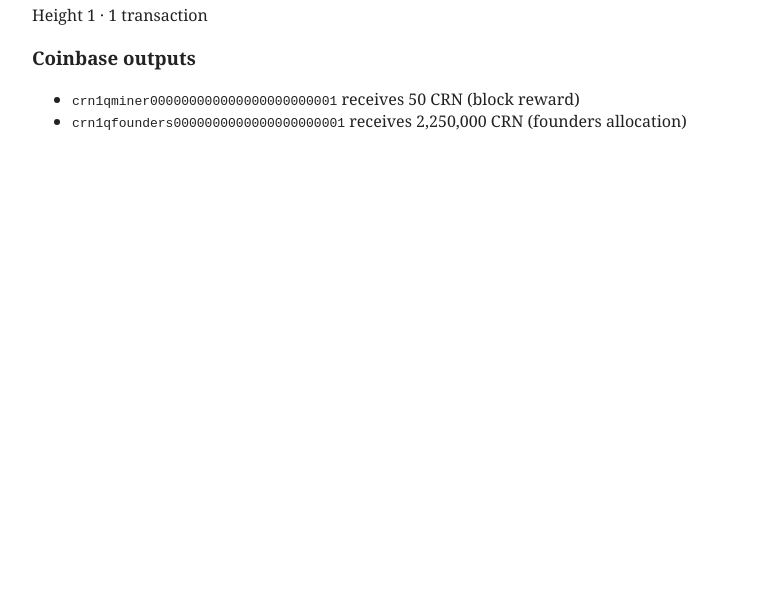
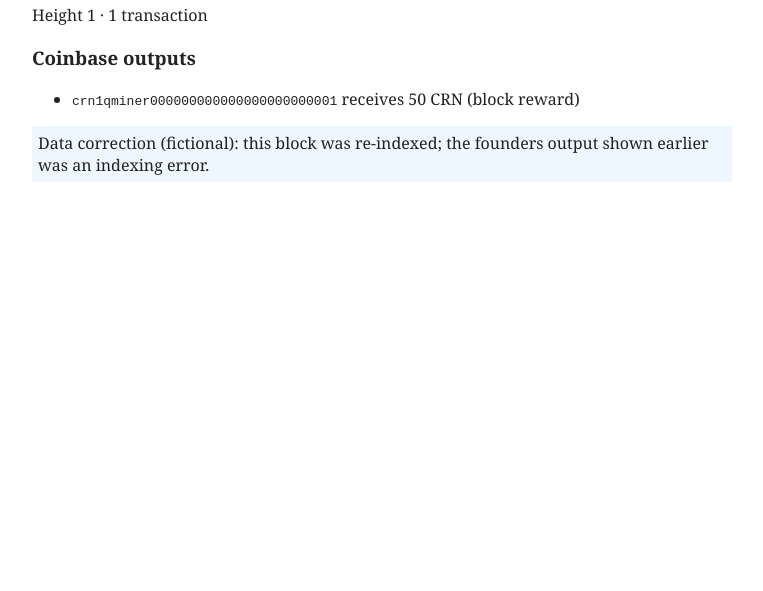
Before and after one commit to brilliantnodes/demo-explorer, a plain HTML site: page careencoin/block-1.html in a window 1280 px wide. Shown: the part 209-800 px from the top of the page, without its empty margins (258-1021 px from the left). Drawn offline with Linux system fonts and the light colour scheme.

Commit message:
Fictional explorer data correction for careencoin (Bradbury live run of Launch Claim Checker v2)
Co-Authored-By: Claude Opus 5.5 <noreply@anthropic.com>
Claude-Session: https://claude.ai/code/session_01PmboiXeSxAX9LMvc5cn1bn

```diff
--- a/careencoin/block-1.html
+++ b/careencoin/block-1.html
@@ -10,7 +10,6 @@
 <h3>Coinbase outputs</h3>
 <ul>
 <li><code>crn1qminer000000000000000000000001</code> receives 50 CRN (block reward)</li>
-<li><code>crn1qfounders0000000000000000000001</code> receives 2,250,000 CRN (founders allocation)</li>
 </ul>
-
+<p class="fix">Data correction (fictional): this block was re-indexed; the founders output shown earlier was an indexing error.</p>
 </body></html>
```
